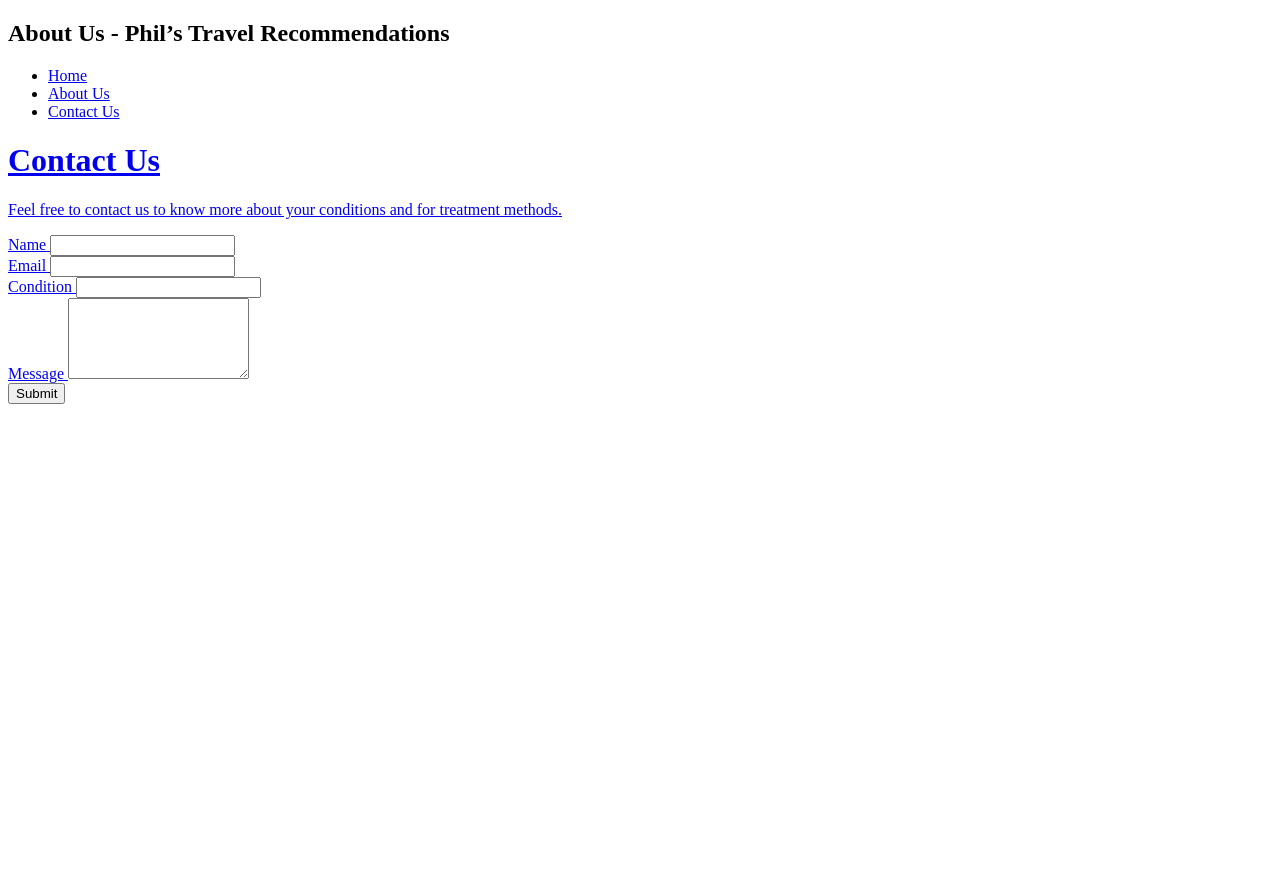
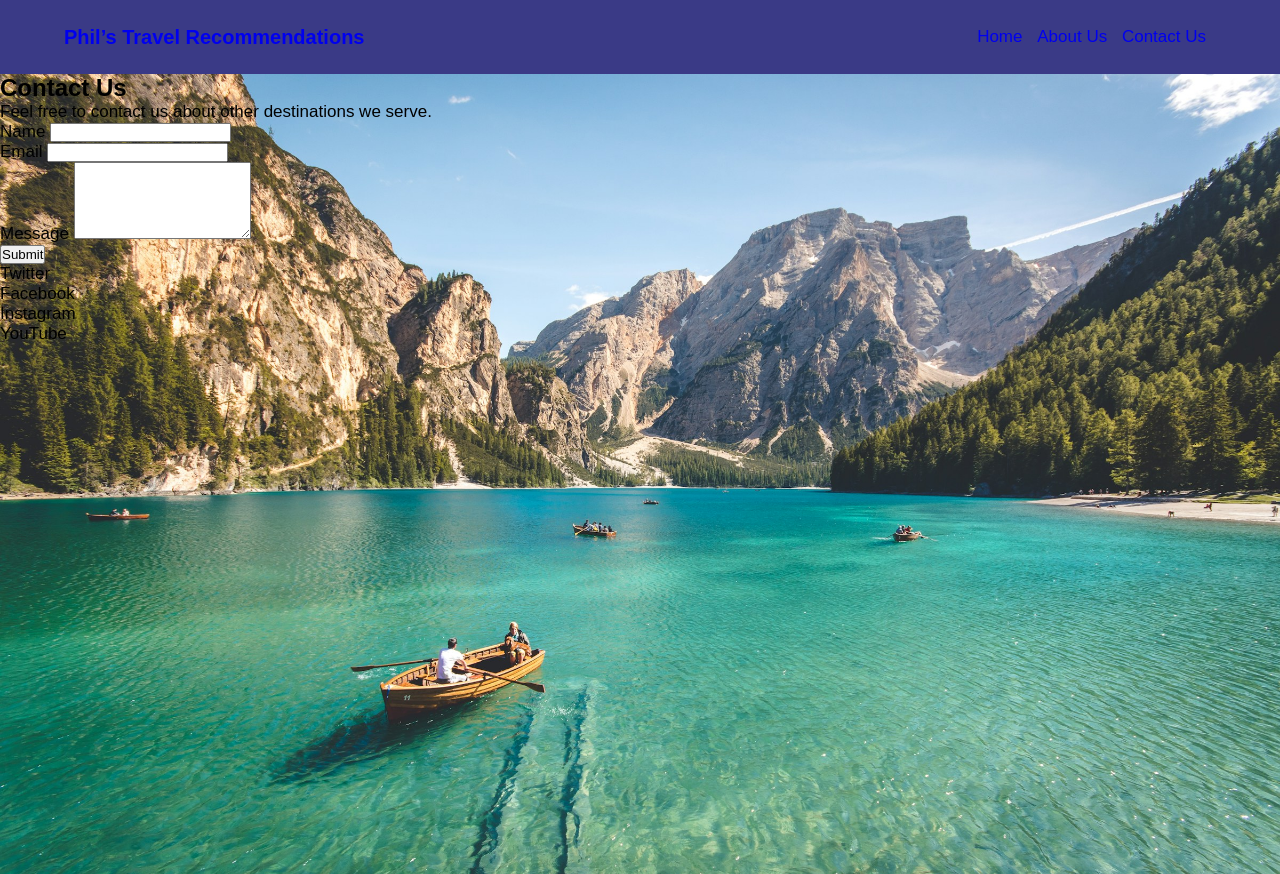
Before and after one commit to phillipbaker/travelRecommendation, a plain HTML site: page contact.html in a window 1280 px wide. Before the commit the page ends 800 px from the top, so only its background shows below. Drawn offline with Linux system fonts and the light colour scheme.

Commit message:
Add stylsheet

```diff
--- a/contact.html
+++ b/contact.html
@@ -1,20 +1,23 @@
 <!DOCTYPE html>
 <html lang="en">
 <head>
-    <title>Contact Us</title>
+    <title>Contact Us - Phil’s Travel Recommendations</title>
+    <link rel="stylesheet" href="./style.css"
 </head>
 <body>
     <nav>
-        <h1>About Us - Phil’s Travel Recommendations</h1>
+        <h2 class="site-title"><a href="./travel_recommendation.html">Phil’s Travel Recommendations</a></h2>
         <ul>
-            <li><a href="./travel_recommendation.html">Home</li>
-            <li><a href="./about.html">About Us</li>
-            <li><a href="./contact.html">Contact Us</li>
+            <li><a href="./travel_recommendation.html">Home</a></li>
+            <li><a href="./about.html">About Us</a></li>
+            <li><a href="./contact.html">Contact Us</a></li>
         </ul>
     </nav>
-<h1>Contact Us</h1>
-<p>Feel free to contact us to know more about your conditions and for treatment methods.</p>
-
+    <div class="bg">
+        <div class="page">
+            <div class="contact">
+                <h1 class="page-title">Contact Us</h1>
+                <p class="page-description">Feel free to contact us about other destinations we serve.</p>
                 <form id="contactForm">
                     <div>
                     <label for="name">Name</label>
@@ -25,12 +28,19 @@
                     <input type="email" id="email" name="email" required>
                     </div>
                     <div>
-    <label for="condition">Condition</label>
-    <input type="text" id="condition" name="condition" required>
-  </div>
-  <div>
                     <label for="message">Message</label>
                     <textarea id="message" name="message" rows="5" required></textarea>
                     </div>
-  <button type="submit" onclick="thankyou()">Submit</button>
+                    <button type="submit" id="contactBtn">Submit</button>
                 </form>
+                <ul class="social">
+                    <li>Twitter</li>
+                    <li>Facebook</li>
+                    <li>Instagram</li>
+                    <li>YouTube</li>
+                </ul>
+            </div>
+        </div>
+    </div>
+</body>
+</html>
--- /dev/null
+++ b/style.css
@@ -0,0 +1,69 @@
+* {
+    margin: 0;
+    padding: 0;
+}
+
+html, body {
+    height: 100%;
+}
+
+body {
+    font-family: sans-serif;
+    font-size: 17px;
+}
+
+nav {
+    align-items: center;
+    background-color: rgb(58, 58, 134);
+    color: white;
+    display: flex;
+    justify-content: space-between;
+    padding: 2% 5%;
+    vertical-align: baseline;
+    max-width: 100%;
+}
+
+nav a {
+    text-decoration: none;
+}
+
+nav a:visited {
+    color: white;
+}
+
+nav ul {
+    list-style-type: none;
+}
+
+nav ul li {
+    display: inline;
+    margin-right: 10px;
+}
+
+h1, h2, h3, site-title {
+    font-weight: bold;
+}
+
+h1 {
+    font-size: 1.5rem;
+}
+
+h2 {
+    font-size: 1.25rem;
+}
+
+h3 {
+    font-size: 1rem;
+}
+
+.site-title {
+    font-size: 1.25rem;
+}
+
+.bg {
+    background-image: url("background.jpg");
+    background-position: center;
+    background-repeat: no-repeat;
+    background-size: cover;
+    height: 100%;
+}
```
Also changed, not shown: about.html (+14 -7 lines), travel_recommendation.html (+10 -5 lines), travel_recommendation.js (+15 -9 lines), background.jpg (added). Lines whose indentation alone changed are shown as unchanged.
